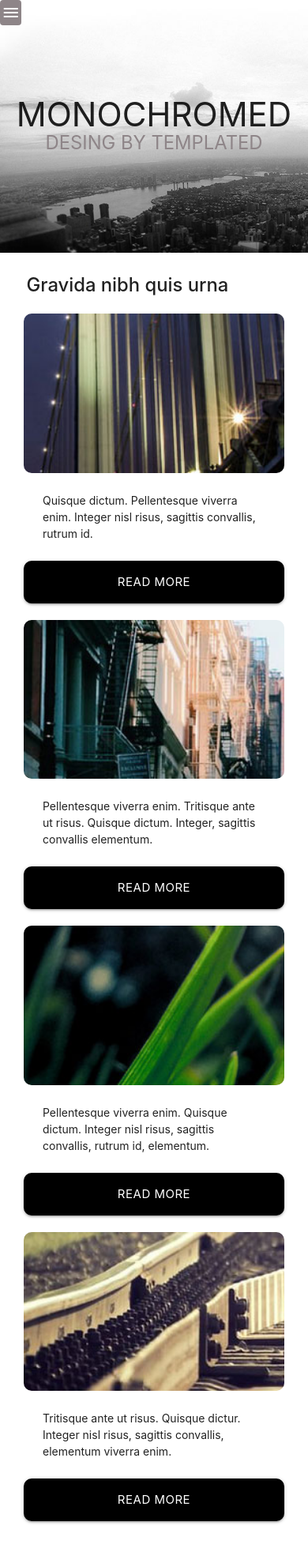
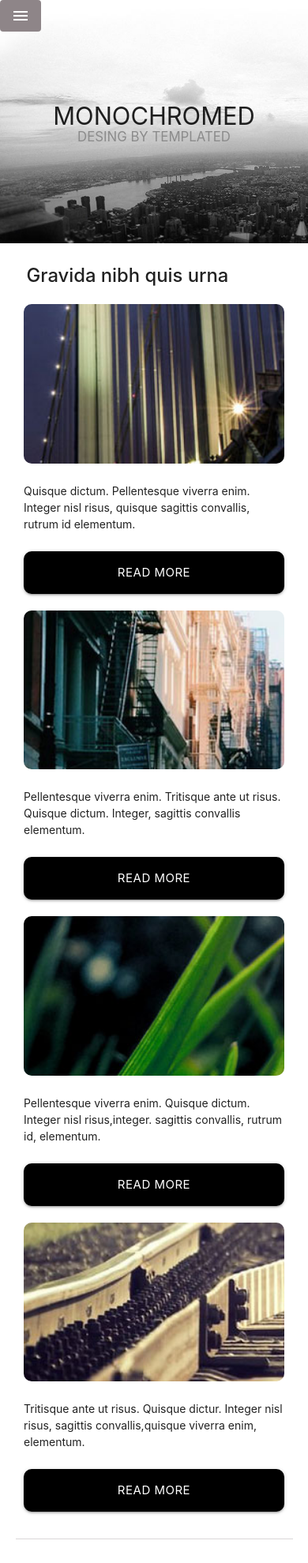
Before and after one commit to DianyelaMaldonado/-Layout-practice-implementation, a website: page src/index.html in a window 390 px wide. Shown: the whole page at 79% size. Drawn offline with nearby package versions, Linux system fonts and the light colour scheme.

Commit message:
I added styles in sseccion two cards and hoxfix in navbar. this is responsive in mobiles, tablet and destopk.

```diff
--- a/src/index.html
+++ b/src/index.html
@@ -17,7 +17,6 @@
         <div class="hide-on-med-and-up show-on-medium ">
             <a href="#" data-target="mobile-demo" class="sidenav-trigger"><i class="material-icons">menu</i></a>
         </div>
-
         <ul class="sidenav black letter" id="mobile-demo">
             <li><a href="sass.html">HOMEPAGE</a></li>
             <li><a href="badges.html">TWO SIDEBARS</a></li>
@@ -39,7 +38,6 @@
                     <li><a href="collapsible.html">LEFT SIDEBAR</a></li>
                     <li><a href="mobile.html">RIGHT SIDEBAR</a></li>
                     <li><a href="badges.html">NO SIDEBAR</a></li>
-
                 </ul>
             </div>
         </nav>
@@ -51,14 +49,15 @@
             <div class="row">
 
                 <div class="col s12 m6 l3">
-
                     <div class="card card-wrapper">
                         <div class="card-image">
                             <img src="assets/seccion-1.1.jpg" class="cards-images">
                         </div>
                         <div class="card-content">
-                            <p>Quisque dictum. Pellentesque viverra enim. Integer nisl risus, sagittis convallis,
-                                rutrum id.</p>
+                            <p>Quisque dictum. Pellentesque viverra enim. Integer nisl risus, quisque sagittis
+                                convallis,
+                                rutrum id elementum.
+                            </p>
                         </div>
                         <div>
                             <a class="waves-effect waves-light btn-large black card-buttons">READ MORE</a>
@@ -90,7 +89,7 @@
                         </div>
                         <div class="card-content">
                             <p>Pellentesque viverra enim. Quisque dictum. Integer nisl
-                                risus, sagittis convallis, rutrum id,
+                                risus,integer. sagittis convallis, rutrum id,
                                 elementum.
                             </p>
                         </div>
@@ -107,8 +106,8 @@
                         </div>
                         <div class="card-content">
                             <p>Tritisque ante ut risus. Quisque dictur. Integer nisl
-                                risus, sagittis convallis,
-                                elementum viverra enim.
+                                risus, sagittis convallis,quisque viverra enim,
+                                elementum.
                             </p>
                         </div>
                         <div>
@@ -117,10 +116,9 @@
                     </div>
                 </div>
             </div>
+            <div class="line-division"></div>
         </div>
     </section>
-
-
 
     <script type="text/javascript" src="main.js"></script>
     <script src="https://cdnjs.cloudflare.com/ajax/libs/materialize/1.0.0/js/materialize.min.js"></script>
--- a/src/style.css
+++ b/src/style.css
@@ -12,6 +12,7 @@ i.material-icons {
     display: flex;
     justify-content: center;
     align-items: center;
+    padding: 20px 26px;
 }
 
 div ul.letter li a{
@@ -28,7 +29,6 @@ div ul.letter li a{
     display: flex;
     flex-direction: column;
 }
-
 
 .title-wrapper h1 {
     align-self: center;
@@ -65,10 +65,6 @@ nav ul.right a:hover {
     color: #fff;
 }
 
-/* .card .card-content {
-
-} */
-
 .cards-title{
     font-size: 1.7em;
     margin-left: 14px;
@@ -91,6 +87,17 @@ a.waves-effect.waves-light.btn-large.black.card-buttons{
     text-align: left;
 }
 
+.line-division{
+    width: 100%;
+    height: 1px;
+    background: #8e858854;
+    margin: 80px 0 100px 0;
+}
+
+.card .card-content {
+padding: 24px 0!important;
+}
+
 
 @media only screen and (min-width: 1024px) and (max-width: 1600px) {
 
@@ -101,6 +108,11 @@ a.waves-effect.waves-light.btn-large.black.card-buttons{
         padding-top: 110px;
     }
 
+    .cards-title {
+        font-size: 2.5em;
+        margin-left: 14px;
+        font-weight: 500;
+    }
 }
 
 
@@ -113,22 +125,27 @@ a.waves-effect.waves-light.btn-large.black.card-buttons{
     padding-bottom: 94px;;
     }
 
-
     .title-wrapper h1 {
-    font-size: 3em;
+    font-size: 2.2em;
     align-self: center;
     margin: 90px 0 0 0;
     }
 
     .title-wrapper h3 {
-    font-size: 1.7em;
+    font-size: 1.2em;
     align-self: center;
-    color: #8e8588;
-    /* margin: 12px 0 207px; */
+    color: #8b8b8b;
     }
 
     a.waves-effect.waves-light.btn-large.black {
     width: 100%;
     }
 
+    .line-division{
+        width: 100%;
+        height: 1px;
+        background: #8e858854;
+        margin: 10px 0 30px 0;
+    }
+
 }
```
